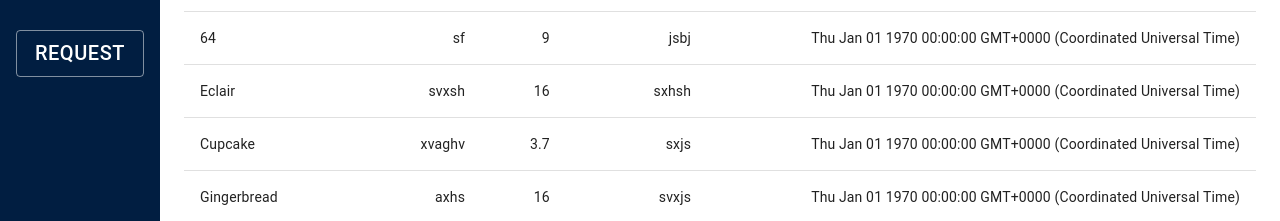
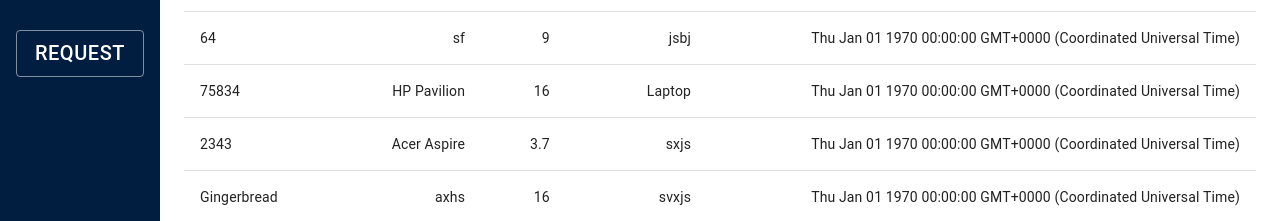
Before and after one commit to rohanattorinit/asset-management, a React (Create React App) app: page /employee/asset in a window 1280 px wide. Shown: the part 242-463 px from the top of the page. Built offline with nearby package versions, Linux system fonts and the light colour scheme.

Commit message:
mering...

```diff
--- a/src/components/Sidebar/Sidebar.tsx
+++ b/src/components/Sidebar/Sidebar.tsx
@@ -15,7 +15,6 @@ import {
 import MenuIcon from "@mui/icons-material/Menu";
 
 export default function SideBar() {
-
   const [openDrawer, setOpenDrawer] = useState(false);
 
   const theme = useTheme();
@@ -74,7 +73,6 @@ export default function SideBar() {
             component={Link}
             to="/employee/profile"
           >
-
             Profile
           </Button>
           <Button
@@ -94,7 +92,6 @@ export default function SideBar() {
             to="/employee/ticket"
           >
             Request
-
           </Button>
         </Box>
       </Grid>
--- a/src/pages/employee/Asset.tsx
+++ b/src/pages/employee/Asset.tsx
@@ -28,15 +28,15 @@ export default function Asset() {
     ),
     createData(64, "sf", 9.0, "jsbj", new Date("01 Jan 1970 00:00:00 GMT")),
     createData(
-      "Eclair",
-      "svxsh",
+      75834,
+      "HP Pavilion ",
       16.0,
-      "sxhsh",
+      "Laptop",
       new Date("01 Jan 1970 00:00:00 GMT")
     ),
     createData(
-      "Cupcake",
-      "xvaghv",
+      2343,
+      "Acer Aspire",
       3.7,
       "sxjs",
       new Date("01 Jan 1970 00:00:00 GMT")
```
